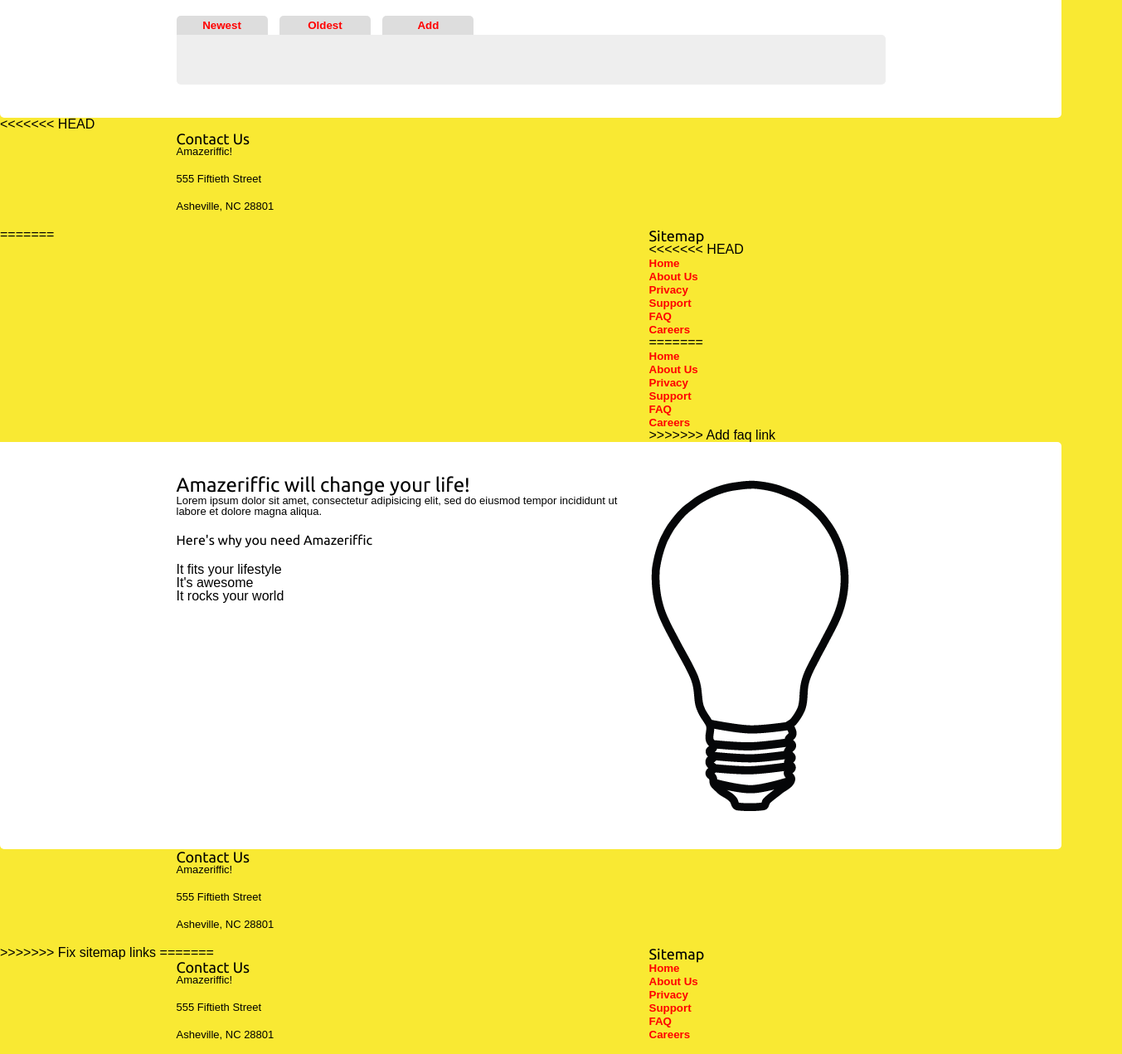
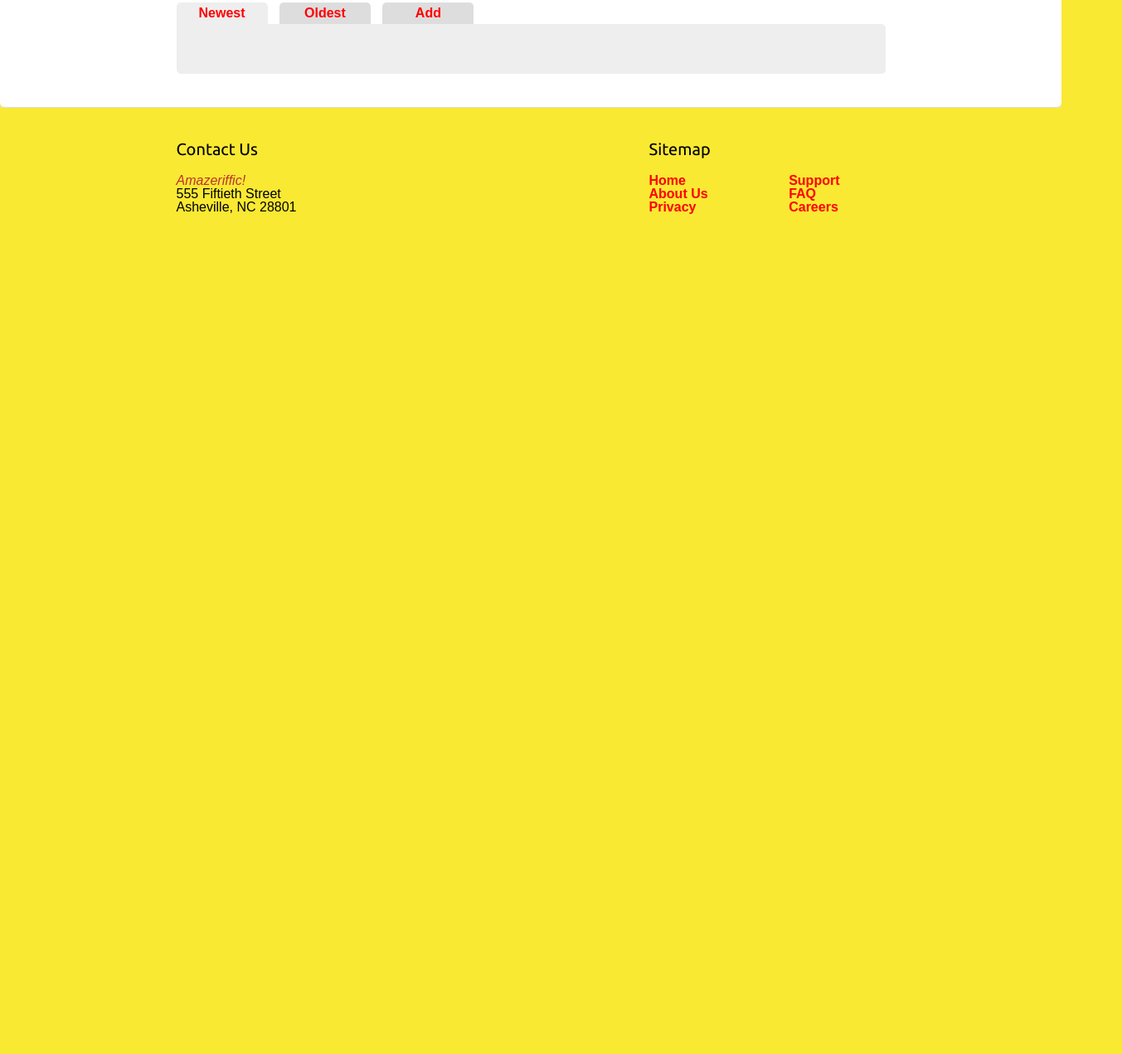
Before and after one commit to jimtryon/Amazeriffic, a plain HTML site: page index.html in a window 1280 px wide. Shown: the part 136-1407 px from the top of the page at 83% size, 1353 px wide, since content can reach past the window. After the commit the page ends 800 px from the top, so only its background shows below. Drawn offline with nearby package versions, Linux system fonts and the light colour scheme; a web font is replaced by a local one.

Commit message:
Added css files

```diff
--- a/index.html
+++ b/index.html
@@ -1,9 +1,5 @@
 <!doctype html>
 <html>
-<<<<<<< HEAD
-<<<<<<< HEAD
-=======
->>>>>>> Added javascript files
 	<head>
 		<title>Amazeriffic</title>
 		<link rel="stylesheet" type="text/css" href="stylesheets/reset.css">
@@ -11,18 +7,6 @@
 		<link href="http://fonts.googleapis.com/css?family=Droid+Sans" rel="stylesheet" type="text/css">
 		<link rel="stylesheet" type="text/css" href="stylesheets/style.css">
 	</head>
-<<<<<<< HEAD
-=======
-  <head>
-    <title>Amazeriffic</title>
-    <link href='http://fonts.googleapis.com/css?family=Ubuntu' rel='stylesheet' type='text/css'>
-    <link href='http://fonts.googleapis.com/css?family=Droid+Sans' rel='stylesheet' type='text/css'>
-    <link href="reset.css" rel="stylesheet" type="text/css">
-    <link href="style.css" rel="stylesheet" type="text/css">
-  </head>
->>>>>>> Fix sitemap links
-=======
->>>>>>> Added javascript files
 
 	<body>
 		<header>
@@ -37,10 +21,6 @@
 		</header>
 	</body>
 
-<<<<<<< HEAD
-<<<<<<< HEAD
-=======
->>>>>>> Added javascript files
 		<main>
 			<div class="container">
 				<div class="tabs">
@@ -52,99 +32,6 @@
 				</div>
 			</div>
 		</main>
-<<<<<<< HEAD
-
-		<footer>
-			<div class="container">
-						<div class="contact">
-						<h5>Contact Us</h5>
-						<p>Amazeriffic!</p>
-						<p>555 Fiftieth Street</p>
-						<p>Asheville, NC 28801</p>
-			</div>
-
-			<div class="sitemap">
-					<h5>Sitemap</h5>
-					<ul>
-<<<<<<< HEAD
-						<div class="left">
-							<li><a href="#">Home</a></li>
-							<li><a href="#">About Us</a></li>
-							<li><a href="#">Privacy</a></li>
-						</div>
-						<div class="right">
-							<li><a href="#">Support</a></li>
-							<li><a href="#">FAQ</a></li>
-							<li><a href="#">Careers</a></li>
-						</div>
-=======
-						<li><a href="#">Home</a></li>
-						<li><a href="#">About Us</a></li>
-						<li><a href="#">Privacy</a></li>
-						<li><a href="#">Support</a></li>
-						<li><a href="faq.html">FAQ</a></li>
-						<li><a href="#">Careers</a></li>
->>>>>>> Add faq link
-					</ul>
-				</div>
-			</div>
-		</footer>
-
-		<script src="http://code.jquery.com/jquery-2.0.3.min.js"></script>
-		<script src="javascripts/app.js"></script>
-	</body>
-</html>
-=======
-    <main>
-      <div class="container">
-        <div class="left">
-          <h2>Amazeriffic will change your life!</h2>
-          <p>Lorem ipsum dolor sit amet, consectetur adipisicing elit, sed do
-             eiusmod tempor incididunt ut labore et dolore magna aliqua.</p>
-
-          <h3>Here's why you need Amazeriffic</h3>
-          <ul>
-            <li>It fits your lifestyle</li>
-            <li>It's awesome</li>
-            <li>It rocks your world</li>
-          </ul>
-        </div>
-
-       	<div class="right">
-        	<img src="lightbulb.png">
-       	</div>
-       </div>
-   </main>
-
-    <footer>
-      <div class="container">
-          <div class="contact">
-            <h5>Contact Us</h5>
-            <p>Amazeriffic!</p>
-            <p>555 Fiftieth Street</p>
-            <p>Asheville, NC 28801</p>
-          </div>
-        <div class="sitemap">
-          <h5>Sitemap</h5>
-          <ul>
-            <div class="left">
-              <li><a href="#">Home</a></li>
-              <li><a href="#">About Us</a></li>
-              <li><a href="#">Privacy</a></li>
-            </div>
-            <div class="right">
-              <li><a href="#">Support</a></li>
-              <li><a href="#">FAQ</a></li>
-              <li><a href="#">Careers</a></li>
-            </div>
-          </ul>
-        </div>
-      </div>
-    </footer>
-  </body>
-</html>
->>>>>>> Fix sitemap links
-=======
 
 		<footer>
 			<div class="container">
@@ -177,4 +64,3 @@
 		<script src="javascripts/app.js"></script>
 	</body>
 </html>
->>>>>>> Added javascript files
--- a/stylesheets/style.css
+++ b/stylesheets/style.css
@@ -1,33 +1,6 @@
 body {
   background: #f9e933;
   font-family: 'Droid Sans', sans-serif;
-}
-
-a {
-	font-weight: bold;
-	color: red;
-	text-decoration: none;
-}
-
-
-h1 {
-	float: left;
-	width: 570px;
-	font-family: 'Ubuntu', sans-serif;
-	font-style: italic;
-	font-size: xx-large;
-	color: #b33;
-}
-
-h5 {
-	font-family: 'Ubuntu', sans-serif;
-	font-size: large;
-}
-
-p {
-	font-family: 'Droid-Sans', sans-serif;
-	font-size: small;
-	margin-bottom: 20px;
 }
 
 header, main, footer {
@@ -40,10 +13,27 @@ header .container, main .container, footer .container {
 }
 
 header {
+  padding: 25px 0 25px 0;
   background: white;
   overflow: auto;
-	padding: 25px 0 25px 0;
   border-bottom: 1px solid #ddd;
+}
+
+/* MAIN LOGO */
+h1 {
+  font-family: 'Ubuntu', sans-serif;
+  font-style: italic;
+  font-size: 3em;
+  color: #b33;
+  float: left;
+  width: 570px;
+}
+
+/* FOOTER HEADINGS */
+h5 {
+    font-family: 'Ubuntu', sans-serif;
+    font-size: 1.25em;
+    margin-bottom: 20px;
 }
 
 header nav {
@@ -51,12 +41,30 @@ header nav {
   width: 285px;
 }
 
+a {
+  color: #f00;
+  text-decoration: none;
+  font-weight: bold;
+}
+
 main {
-	background: white;
-	overflow: auto;
-	border-radius: 0 5px 5px 5px;
+    background: #fff;
+    border-radius: 0 5px 5px 5px;;
     padding: 40px;
+}
 
+.tabs a span {
+    border-radius: 5px 5px 0 0;
+    display: inline-block;
+    width: 100px;
+    margin-right: 10px;
+    text-align: center;
+    background: #ddd;
+    padding: 5px;
+}
+
+.tabs a .active {
+    background: #eee;
 }
 
 main .content {
@@ -82,6 +90,7 @@ main .content button {
   font-size: 1.3em;
 }
 
+
 main .content p {
     background: yellow;
 }
@@ -90,20 +99,19 @@ main .content input {
     font-size: 1.5em;
 }
 
-main .left {
+footer {
+    border-top: 1px solid #ddd;
+    padding: 40px 0 20px 0;
+}
+
+footer .contact {
   float: left;
   width: 570px;
 }
 
-main .right {
-	float: right;
-	width: 285px;
-}
-
-
-footer .left {
-	float: left;
-	width: 570px;
+footer .contact p:nth-child(2) {
+  color: #b33;
+  font-style: italic;
 }
 
 footer .sitemap {
@@ -111,28 +119,18 @@ footer .sitemap {
     width: 285px;
 }
 
-.question {
-	color: green;
-	font-size: larger;
-	line-height: 35px;
-
+footer ul {
+    width: 230px;
 }
 
-.answer {
-	line-height: 20px;
-	color: blue;
+li {
+    list-style: none;
 }
 
-.tabs a span {
-	display: inline-block;
-	border-radius: 5px 5px 0 0;
-	width: 100px;
-	margin-right: 10px;
-	text-align: center;
-	background: #ddd;
-	padding: 5px;
+footer .sitemap .left {
+    float: left;
 }
 
-tabs a span.active {
-	background: #eee;
+footer .sitemap .right {
+    float: right;
 }
```
Lines whose indentation alone changed are shown as unchanged.
